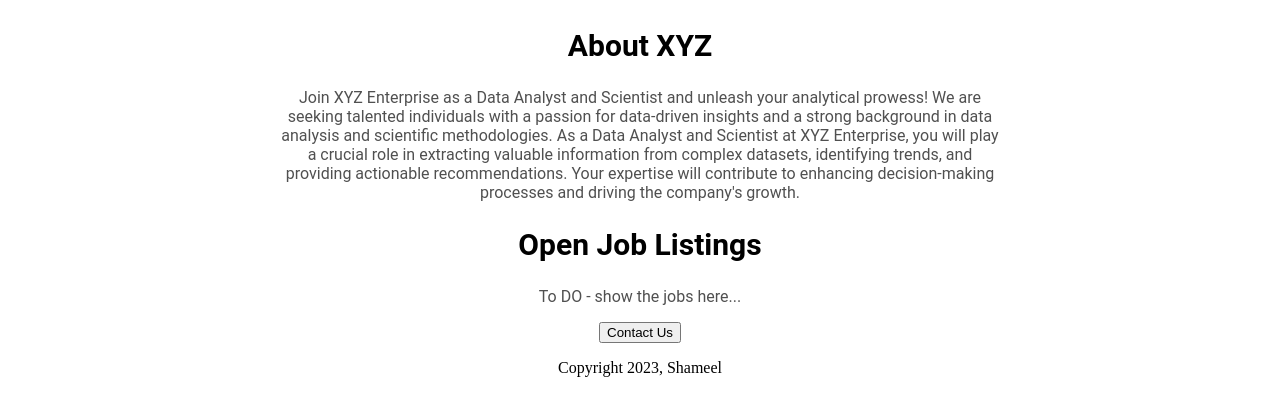
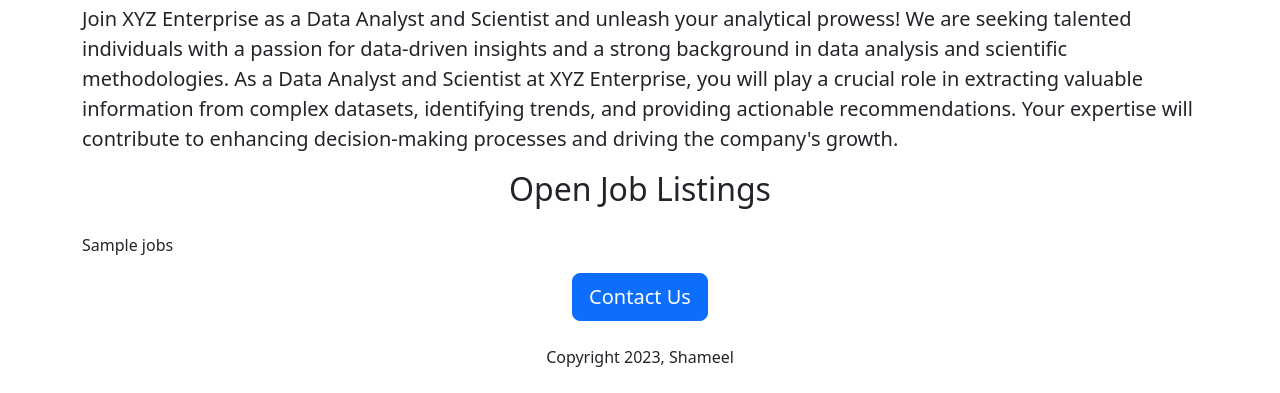
Before and after one commit to shameellamba/xyz-careers-website, a Python web app: template templates/home.html in a window 1280 px wide. Shown: the part 506-899 px from the top of the page. After the commit the page ends 873 px from the top, so only its background shows below. Run offline with Jinja, Linux system fonts and the light colour scheme; the template is opened without the code that fills it: most values are stand-ins (such as "Sample title", 1, 10 or a date in 2020).

Commit message:
Bootstrapped and Jobs listing

```diff
--- a/templates/home.html
+++ b/templates/home.html
@@ -1,56 +1,34 @@
 <!DOCTYPE html>
 <html>
   <head>
-    <title>XYZ Careers</title>
+    <meta charset="utf-8">
+    <meta name="viewport" content="width=device-width, initial-scale=1">
+    <title class="text-center">XYZ Careers</title>
+    <link href="https://cdn.jsdelivr.net/npm/bootstrap@5.3.0/dist/css/bootstrap.min.css" rel="stylesheet" integrity="sha384-9ndCyUaIbzAi2FUVXJi0CjmCapSmO7SnpJef0486qhLnuZ2cdeRhO02iuK6FUUVM" crossorigin="anonymous">
     <style>
-      h1{
-        font-size: 50px;
-        font-family: Roboto;
-        font-weight: normal;
-        color: rgb(50,50,50);
-        text-align: center;
-      }
-
-      #banner {
+      #banner{
+        height: 360px;
         width: 100%;
-        height: 380px;
-        object-fit: cover;
-      }
-
-      h2{
-        font-family: Roboto;
-        font-size: 30px;
-        color: rgb (100,100,100);
-        text-align: center;
-        font-normal: normal;
-      }
-
-      .bodytext {
-        font-family: Roboto;
-        color:rgb(80,80,80);
-        text-align: center;
-      }
-
-      #container {
-        max-width: 720px;
-        margin: 0 auto 0 auto;
+        object-fit:cover;
       }
     </style>
   </head>
   <body>
-    <div id = "container">
-      <h1>XYZ Careers</h1>
-      <img id = "banner" src= "https://xyz-careers-website--shameellamba.repl.co/static/banner.jpg">
-      <h2>About XYZ</h2>
-      <p class= "bodytext">Join XYZ Enterprise as a Data Analyst and Scientist and unleash your analytical prowess! We are seeking talented individuals with a passion for data-driven insights and a strong background in data analysis and scientific methodologies.
+    <div class="container">
+      <h1 class="text-center mt-2 mb-4" >XYZ Careers</h1>
+      <img class = "img-fluid" id="banner" src= "https://xyz-careers-website--shameellamba.repl.co/static/banner.jpg">
+      <h2 class="text-center mt-2 mb-4">About XYZ</h2>
+      <p class = "lead">Join XYZ Enterprise as a Data Analyst and Scientist and unleash your analytical prowess! We are seeking talented individuals with a passion for data-driven insights and a strong background in data analysis and scientific methodologies.
 
   As a Data Analyst and Scientist at XYZ Enterprise, you will play a crucial role in extracting valuable information from complex datasets, identifying trends, and providing actionable recommendations. Your expertise will contribute to enhancing decision-making processes and driving the company's growth.
       </p>
-      <h2>Open Job Listings</h2>
-      <p class= "bodytext">To DO - show the jobs here... </p>
-      <div style="text-align:center;">
-      <button>Contact Us</button>
-        <p>Copyright 2023, Shameel</p>
+      <h2 class="text-center mt-2 mb-4">Open Job Listings</h2>
+      <p>
+        {{jobs}}
+      </p>
+      <div class= "text-center">
+      <button class= "btn btn-primary btn-lg">Contact Us</button>
+        <p class="mt-4">Copyright 2023, Shameel</p>
       </div>
     </div>
   </body>
```
Also changed, not shown: app.py (+23 -1 lines).
